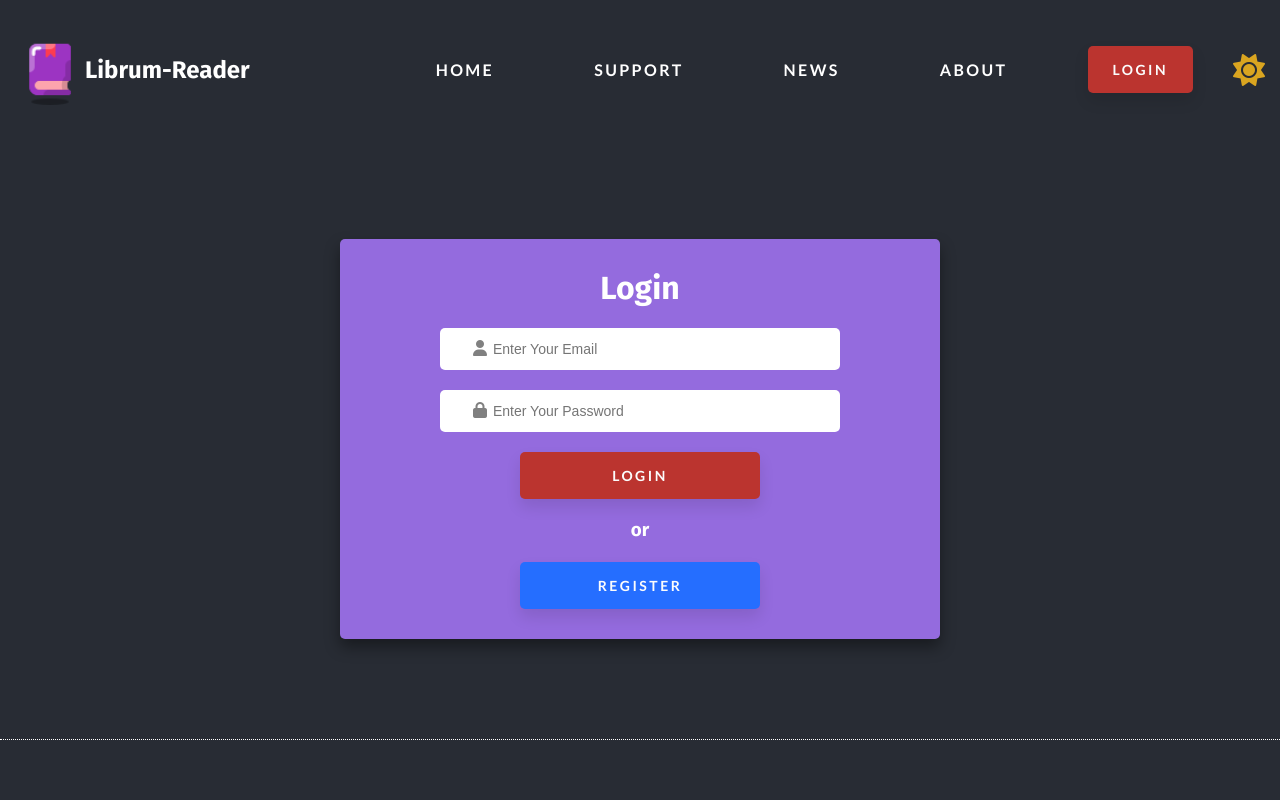
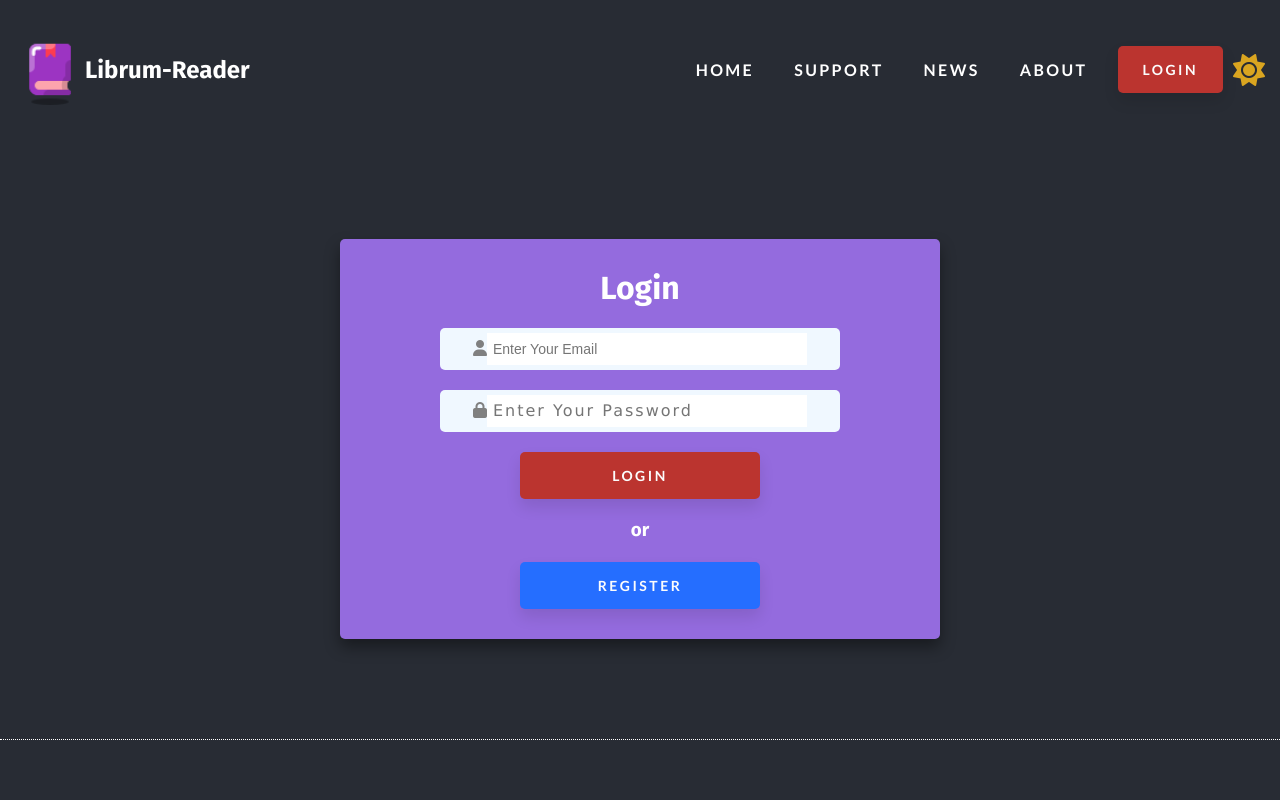
Before and after one commit to moedeera/ereader, a React (Create React App) app: page /login in a window 1280 px wide. Shown: the top 800 px of the page. Built offline with nearby package versions, Linux system fonts and the light colour scheme; no server answers; a web font is replaced by a local one.

Commit message:
2nd Round of Major fixes
1-Increased dot size on password login
2-Decreased Navbar spacing
3-Got rid of redundancy of forms in support page
4-Got rid of pink borders on the last section of home page

```diff
--- a/src/Components/Features/Features.css
+++ b/src/Components/Features/Features.css
@@ -88,9 +88,9 @@
     margin: 10px 0;
     height: 0.25rem;
     width: 33.33%;
-    transition: 500ms ease-in-out;
+    transition: 300ms ease-in-out;
     transform: translateX(0%);
-    background: steelblue;
+    background: var(--color-primary);
   }
   .slide-image {
     display: grid;
--- a/src/Components/Features/Features.js
+++ b/src/Components/Features/Features.js
@@ -88,7 +88,7 @@ export const Features = () => {
           you are interested in. Librum reader allows you to sync all the books
           you are interested in in one application for more convenient reads.
         </p>
-        <Fade left>
+        <Fade>
           <div className="features-slide">
             <div className="slide-selection">
               <div className="slide-selection-menu">
--- a/src/Components/LoginForm/LoginForm.css
+++ b/src/Components/LoginForm/LoginForm.css
@@ -22,7 +22,7 @@
 }
 
 .login-form > div {
-  background-color: white;
+  background-color: aliceblue;
   padding: 5px;
   color: grey;
 
@@ -40,6 +40,11 @@
   padding: 0 6px;
   font-size: 14px;
 }
+input[type="password"] {
+  font-family: Verdana;
+  letter-spacing: 0.125em;
+  font-size: 16px;
+}
 .login-form button {
   margin: 0 auto;
 }
--- a/src/Components/LoginForm/LoginForm.js
+++ b/src/Components/LoginForm/LoginForm.js
@@ -73,6 +73,7 @@ export const LoginForm = () => {
               {" "}
               <i className="fas fa-lock"></i>
               <input
+                className="input-psw"
                 type="password"
                 name="name"
                 value={registerPassword ? registerPassword : ""}
--- a/src/Components/Navbar/Navbar.css
+++ b/src/Components/Navbar/Navbar.css
@@ -38,9 +38,9 @@
   padding: 0;
   list-style: none;
   display: flex;
-
-  justify-content: space-between;
-  gap: 20px;
+  /* border: 1px solid white; */
+  /* justify-content: space-between; */
+  gap: 0px;
   align-items: center;
   text-align: center;
 }
@@ -58,7 +58,7 @@
 
   font-weight: 700;
   display: inline-block;
-  padding: 15px 20px;
+  padding: 15px 10px;
   position: relative;
 }
 
--- a/src/Components/Support/Support.css
+++ b/src/Components/Support/Support.css
@@ -1,7 +1,7 @@
 .support-container {
   padding: 55px;
 
-  border: 1px solid purple;
+  /* border: 1px solid purple; */
   margin: 50px 0;
 }
 .support-container h2 {
--- a/src/Pages/Support/SupportPage.js
+++ b/src/Pages/Support/SupportPage.js
@@ -7,7 +7,7 @@ import reason3 from "./reasons3.png";
 
 import { Form } from "../../Components/Form/Form";
 import Lottie from "lottie-web";
-import banner from "./stars.svg";
+
 import { Link } from "react-router-dom";
 import { SiteContext } from "../../Context/Context";
 
@@ -147,8 +147,6 @@ export const SupportPage = ({ message, anchor, cards }) => {
             )}
           </div>
         </section>
-
-        <Form />
       </div>
     </div>
   );
```
